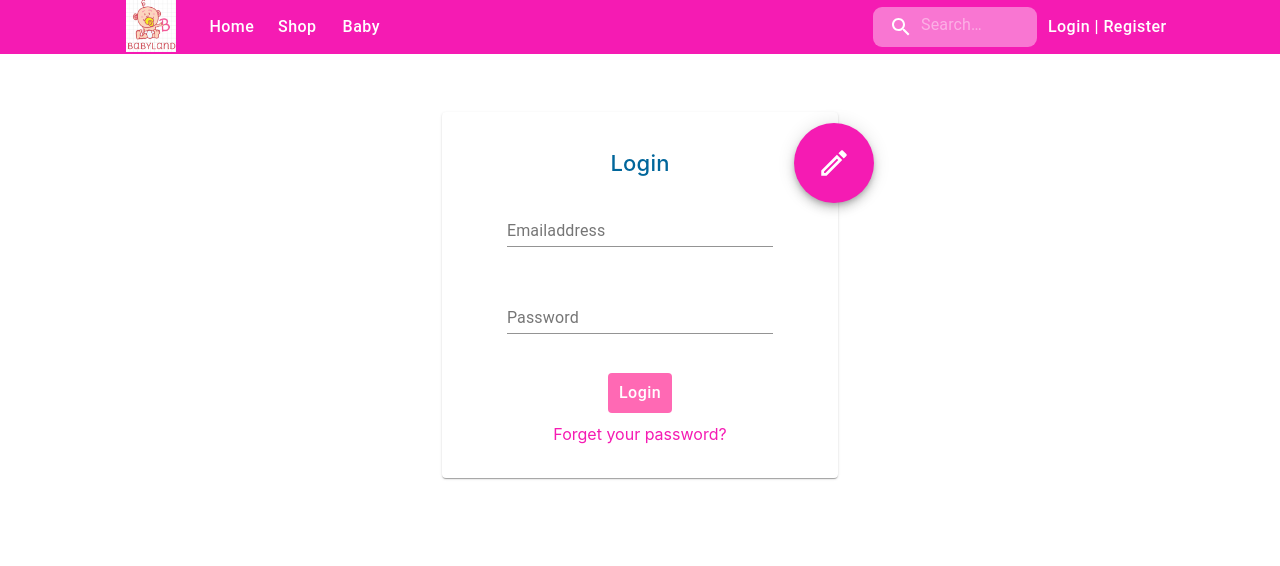
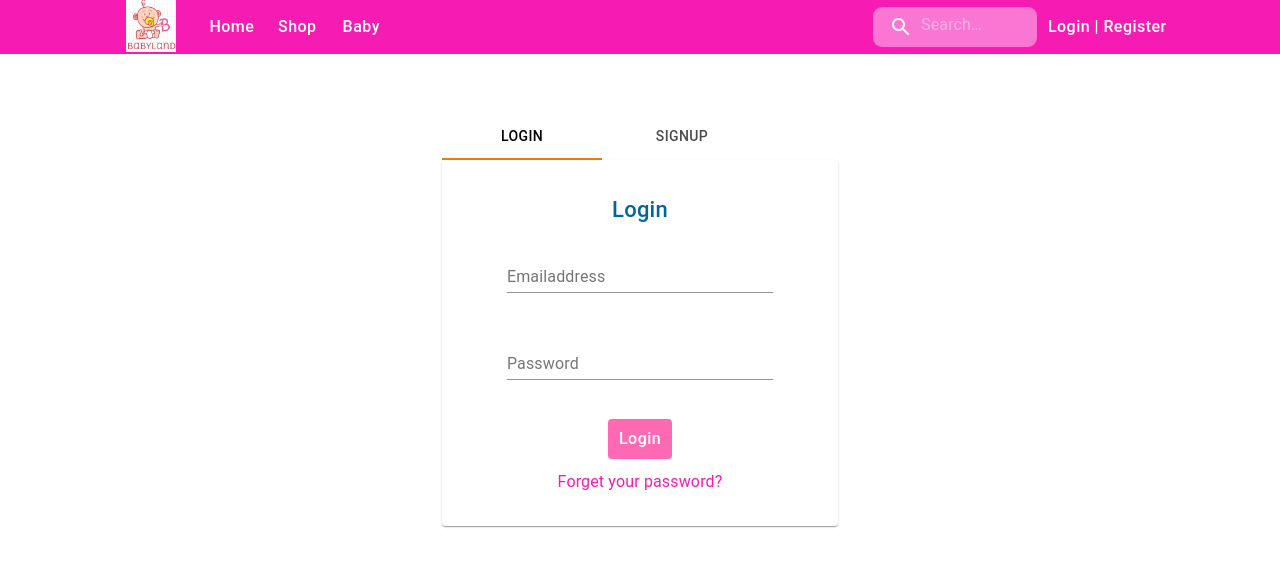
Before and after one commit to SushilSubedi/babyland, a React (Create React App) app: page /Authentication in a window 1280 px wide. Shown: the top 566 px of the page. Built offline with nearby package versions, Linux system fonts and the light colour scheme.

Commit message:
login redesign

```diff
--- a/src/Routers/Routers.js
+++ b/src/Routers/Routers.js
@@ -3,7 +3,7 @@ import {BrowserRouter as Router,Switch,Route} from 'react-router-dom';
 import Home from '../components/Home/Home';
 import Baby from '../components/Baby/Baby';
 import Shop from '../components/Shop/Shop';
-import Login from '../components/Login/Login';
+import Authentication from '../components/Authentication/Authentication';
 import NavigationBar from '../components/NavigationBar/NavigationBar';
 import { makeStyles, createStyles } from '@material-ui/core'
 
@@ -18,7 +18,7 @@ const Routers = () => {
                 <Route path="/" exact component={Home}/>
                 <Route path="/Baby" component={Baby}/>
                 <Route path="/shop" component={Shop}/>
-                <Route path="/Authentication" component={Login}/>
+                <Route path="/Authentication" component={Authentication}/>
             </Switch>
         </Router>
     )
--- /dev/null
+++ b/src/components/Authentication/Authentication.js
@@ -0,0 +1,53 @@
+import React from "react";
+import Typography from "@material-ui/core/Typography";
+import Box from "@material-ui/core/Box";
+import Login from '../Login/Login';
+import Signup from '../Signup/SignUp';
+import {Tabs,Tab,Container} from '@material-ui/core';
+
+function TabPanel(props) {
+  const { children, value, index, ...other } = props;
+
+  return (
+    <div
+      role="tabpanel"
+      hidden={value !== index}
+      id={`simple-tabpanel-${index}`}
+      aria-labelledby={`simple-tab-${index}`}
+      {...other}
+    >
+      {value === index && (
+          <Typography>{children}</Typography>
+      )}
+    </div>
+  );
+}
+
+export default function SimpleTabs() {
+  const [value, setValue] = React.useState(0);
+
+  const handleChange = (event, newValue) => {
+    setValue(newValue);
+  };
+
+  return (
+    <Box padding="8% 0 0 0">
+        <Container maxWidth= "xs">
+            <Tabs
+                value={value}
+                onChange={handleChange}
+                aria-label="simple tabs example"
+            >
+                <Tab label="Login" />
+                <Tab label="Signup" />
+            </Tabs>
+            <TabPanel value={value} index={0}>
+                    <Login/>
+            </TabPanel>
+            <TabPanel value={value} index={1}>
+                    <Signup/>
+            </TabPanel>
+        </Container>
+    </Box>
+  );
+}
--- a/src/components/Login/Login.js
+++ b/src/components/Login/Login.js
@@ -1,7 +1,6 @@
 import React,{useState} from 'react';
 import { Box, Container,Paper, makeStyles, createStyles,Typography,Button,Link,Fab } from '@material-ui/core';
 import Input from '../../GlobalComponents/Input';
-import CreateOutlinedIcon from '@material-ui/icons/CreateOutlined';
 
 const data = [
     {
@@ -14,28 +13,12 @@ const data = [
     }
 ];
 
-const Login = (props) =>{
-
+const Login = () =>{
     const classes = useStyles();
-    const [isAuth,setIsAuth] = useState(false);
-
-    const handleChangeAuthentication = () => {
-        if(!isAuth){
-            setIsAuth(true);
-        }else{
-            setIsAuth(false);
-        }
-    };
-
     return(
-        <Box padding="8% 0 0 0">
-            <Container maxWidth= "xs">
         <Box component={Paper} padding="2%"  className={classes.loginPage}>
-                    <Fab color="primary" className={classes.fabButton} onClick={handleChangeAuthentication}>
-                        <CreateOutlinedIcon style={{fontSize:'34px'}}/>
-                    </Fab>
             <form className={classes.form} onSubmit={'/'}>
-                        <Typography className={classes.Typography1}>{!isAuth ? 'Login' : 'SignUP'}</Typography>
+                <Typography className={classes.Typography1}>Login</Typography>
                 {data.map((items,index) =>{
                     return(<div style={{padding:'7% 0%'}} key={index}>
                                 <Input label={items.label} type={items.type}/>
@@ -43,14 +26,12 @@ const Login = (props) =>{
                         )
                 })}
                 <div className={classes.ButtonLink} style={{display:'flex',justifyContent:'center',padding:'7% 0 0 0'}}>
-                            <Button className={classes.button}>{!isAuth ? 'Login' : 'Submit'}</Button>
+                    <Button className={classes.button}>Login</Button>
                 </div>
                 <div className={classes.ButtonLink}>
-                    <Link>{!isAuth ? 'Forget your password?' : null}</Link>
+                <Link>Forget your password?</Link>
                 </div>
             </form>
-                </Box>
-            </Container>
         </Box>
     )
 }
@@ -89,15 +70,6 @@ const useStyles = makeStyles(theme =>
             justifyContent:'center',
             padding:'4% 0 0 0'
         },
-        fabButton: {
-            position: "absolute",
-            zIndex: 1,
-            top: '11px',
-            right: '-9%',
-            margin: "0 auto",
-            height:'80px',
-            width:'80px'
-          }
     }))
 
 
--- a/src/components/Login/Signup/SignUp.js
+++ b/src/components/Signup/SignUp.js
@@ -1,19 +1,26 @@
 import React from 'react';
 import { Box, Container,Paper, makeStyles, createStyles,Typography,Button,Link,Fab } from '@material-ui/core';
-import Input from '../../../GlobalComponents/Input';
+import Input from '../../GlobalComponents/Input';
 import CreateOutlinedIcon from '@material-ui/icons/CreateOutlined';
 
-const SignUp = (props) =>{
+const data = [
+    {
+        label: 'Emailaddress',
+        type: 'email'
+    },
+    {
+        label: 'Password',
+        type: 'password'
+    }
+];
+
+
+const SignUp = () =>{
     const classes = useStyles();
-    const { data } = props;
     return(
-        <Container maxWidth= "xs">
         <Box component={Paper} padding="2%"  className={classes.SignupPage}>
-            <div className={classes.icon}>
-                <CreateOutlinedIcon style={{fontSize:'34px'}}/>
-            </div>
             <form className={classes.form} onSubmit={'/'}>
-                <Typography className={classes.Typography1}>SignUP</Typography>
+                <Typography className={classes.Typography1}>Sign up</Typography>
                 {data.map((items,index) =>{
                     return(<div style={{padding:'7% 0%'}} key={index}>
                                 <Input label={items.label} type={items.type}/>
@@ -23,12 +30,8 @@ const SignUp = (props) =>{
                 <div className={classes.ButtonLink} style={{display:'flex',justifyContent:'center',padding:'7% 0 0 0'}}>
                     <Button className={classes.button}>Submit</Button>
                 </div>
-                <div className={classes.ButtonLink}>
-                    <Link>Forget your password?</Link>
-                </div>
             </form>
         </Box>
-    </Container>
     )
 };
 
--- a/src/index.js
+++ b/src/index.js
@@ -18,7 +18,7 @@ const app = (
       <App />
     </React.StrictMode>
   </Provider>
-)
+);
 
 ReactDOM.render(app,document.getElementById('root'));
 
```
Lines whose indentation alone changed are shown as unchanged.
